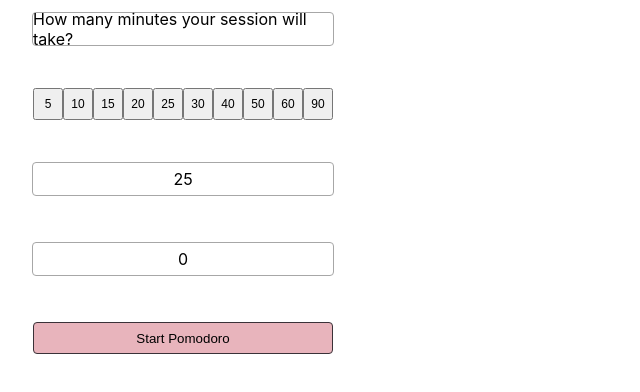
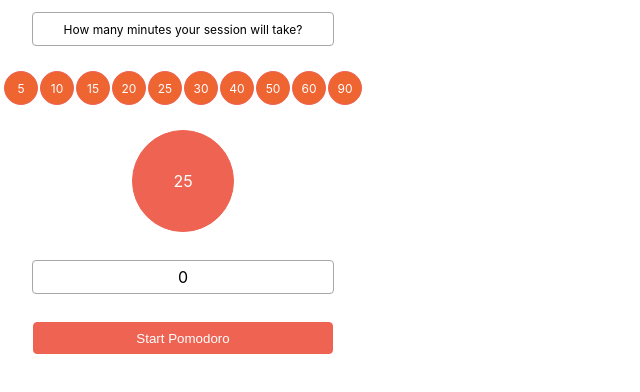
Before and after one commit to isselin28/extension-app, a React (Create React App) app in the folder extension/: page / in a window 1280 px wide. Shown: the top 392 px of the page, without its empty margins (0-640 px from the left). Built offline with nearby package versions, Linux system fonts and the light colour scheme.

Commit message:
[UI] Adding first main color

```diff
--- a/extension/src/App.js
+++ b/extension/src/App.js
@@ -21,7 +21,16 @@
   width: 300px;
   justify-content: center;
   align-items: center;
+`;
 
+const DynamicWrapper = styled(DefaultWrapper)`
+  border: solid 0.5px #a7a7a7;
+  border-radius: 4px;
+  margin: 4px 0;
+`;
+
+const TextWrapper = styled(DefaultWrapper)`
+  font-size: 12px;
   border: solid 0.5px #a7a7a7;
   border-radius: 4px;
   margin: 4px 0;
@@ -34,9 +43,24 @@
   justify-content: center;
   align-items: center;
 
-  border: solid 0.5px #3a3238;
-  background-color: #e8b4bc;
+  border: solid 0.5px #ee6352;
+  background-color: #ee6352;
+  color: white;
   border-radius: 4px;
+  margin: 4px 0;
+`;
+
+const Timer = styled.div`
+  display: flex;
+  justify-content: center;
+  align-items: center;
+  width: 100px;
+  height: 100px;
+
+  border: solid 0.5px #ee6352;
+  border-radius: 50%;
+  background-color: #ee6352;
+  color: white;
   margin: 4px 0;
 `;
 
@@ -74,10 +98,10 @@
 
   return (
     <Container>
-      <DefaultWrapper>How many minutes your session will take?</DefaultWrapper>
+      <TextWrapper>How many minutes your session will take?</TextWrapper>
       <SessionBar onClick={handleClickMinute} />
-      <DefaultWrapper>{sessionTime}</DefaultWrapper>
-      <DefaultWrapper>{timeLeft}</DefaultWrapper>
+      <Timer>{sessionTime}</Timer>
+      <DynamicWrapper>{timeLeft}</DynamicWrapper>
       {!onSession && (
         <DefaultButton onClick={handleStartSession}>
           Start Pomodoro
--- a/extension/src/Components/SessionBar.js
+++ b/extension/src/Components/SessionBar.js
@@ -6,11 +6,19 @@
   align-items: center;
 `;
 
-const Minutes = styled.button`
-  width: 30px;
+const Minutes = styled.div`
+  display: flex;
+  justify-content: center;
+  align-items: center;
+  width: 32px;
   height: 32px;
   font-size: 12px;
-  padding: 4px;
+
+  margin: 1px;
+  border-radius: 50%;
+  background-color: #ee6532;
+  border: 1px solid #ee6352;
+  color: white;
 `;
 
 function SessionBar(props) {
```
